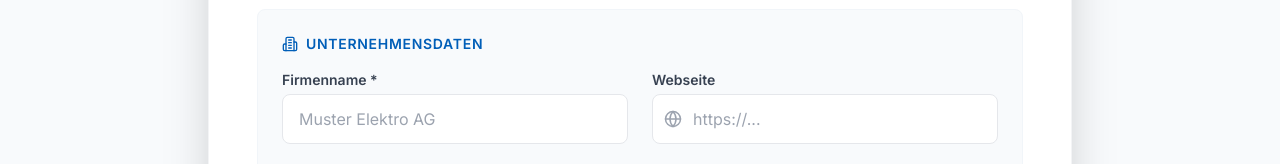
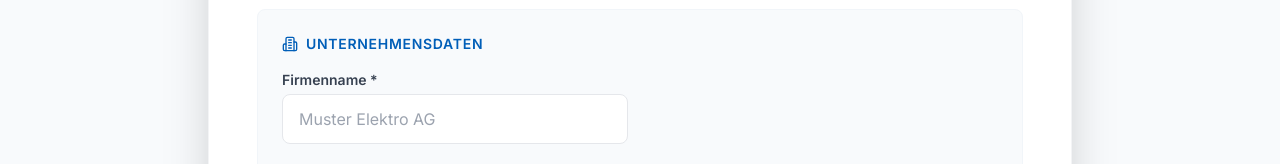
Before and after one commit to berwegerdigital/elektrikerluzern-main, a React (Vite) app: page /#/partner in a window 1280 px wide. Shown: the part 636-800 px from the top of the page. Built offline with nearby package versions, Linux system fonts and the light colour scheme.

Commit message:
fix: improve form error handling and remove website from partner form

```diff
--- a/components/LeadModal.tsx
+++ b/components/LeadModal.tsx
@@ -23,18 +23,21 @@ const LeadModal: React.FC<LeadModalProps> = ({ isOpen, onClose, companyName, loc
       const response = await fetch("https://formsubmit.co/ajax/berwegerdigital@gmail.com", {
         method: "POST",
         headers: {
-                'Content-Type': 'application/json',
-                'Accept': 'application/json'
+          'Content-Type': 'application/json'
         },
         body: JSON.stringify(Object.fromEntries(formData))
       });
 
-        if (response.ok) {
+      const result = await response.json();
+
+      if (response.ok && result.success === "true") {
         setStatus('success');
       } else {
+        console.error("FormSubmit Error:", result);
         setStatus('error');
       }
     } catch (error) {
+      console.error("Submission Error:", error);
       setStatus('error');
     }
   };
--- a/pages/Partner.tsx
+++ b/pages/Partner.tsx
@@ -15,19 +15,22 @@ const Partner: React.FC = () => {
             const response = await fetch("https://formsubmit.co/ajax/berwegerdigital@gmail.com", {
                 method: "POST",
                 headers: {
-                'Content-Type': 'application/json',
-                'Accept': 'application/json'
+                    'Content-Type': 'application/json'
                 },
                 body: JSON.stringify(Object.fromEntries(formData))
             });
 
-        if (response.ok) {
+            const result = await response.json();
+
+            if (response.ok && result.success === "true") {
                 setStatus('success');
                 window.scrollTo(0, 0);
             } else {
+                console.error("FormSubmit Error:", result);
                 setStatus('error');
             }
         } catch (error) {
+            console.error("Submission Error:", error);
             setStatus('error');
         }
     };
@@ -86,15 +89,6 @@ const Partner: React.FC = () => {
                                         <div>
                                             <label htmlFor="company" className="block text-sm font-semibold text-gray-700 mb-1">Firmenname *</label>
                                             <input required type="text" name="company" id="company" className="w-full px-4 py-3 bg-white border border-gray-200 rounded-lg focus:ring-2 focus:ring-[#005eb8] focus:border-transparent outline-none transition" placeholder="Muster Elektro AG" />
-                                </div>
-                                <div>
-                                    <label htmlFor="website" className="block text-sm font-semibold text-gray-700 mb-1">Webseite</label>
-                                    <div className="relative">
-                                        <div className="absolute inset-y-0 left-0 pl-3 flex items-center pointer-events-none text-gray-400">
-                                            <Globe size={18} />
-                                        </div>
-                                        <input type="url" name="website" id="website" className="w-full pl-10 pr-4 py-3 bg-white border border-gray-200 rounded-lg focus:ring-2 focus:ring-[#005eb8] focus:border-transparent outline-none transition" placeholder="https://..." />
-                                    </div>
                                         </div>
                                         <div className="md:col-span-2">
                                             <label htmlFor="address" className="block text-sm font-semibold text-gray-700 mb-1">Adresse & Ort *</label>
```
Lines whose indentation alone changed are shown as unchanged.
